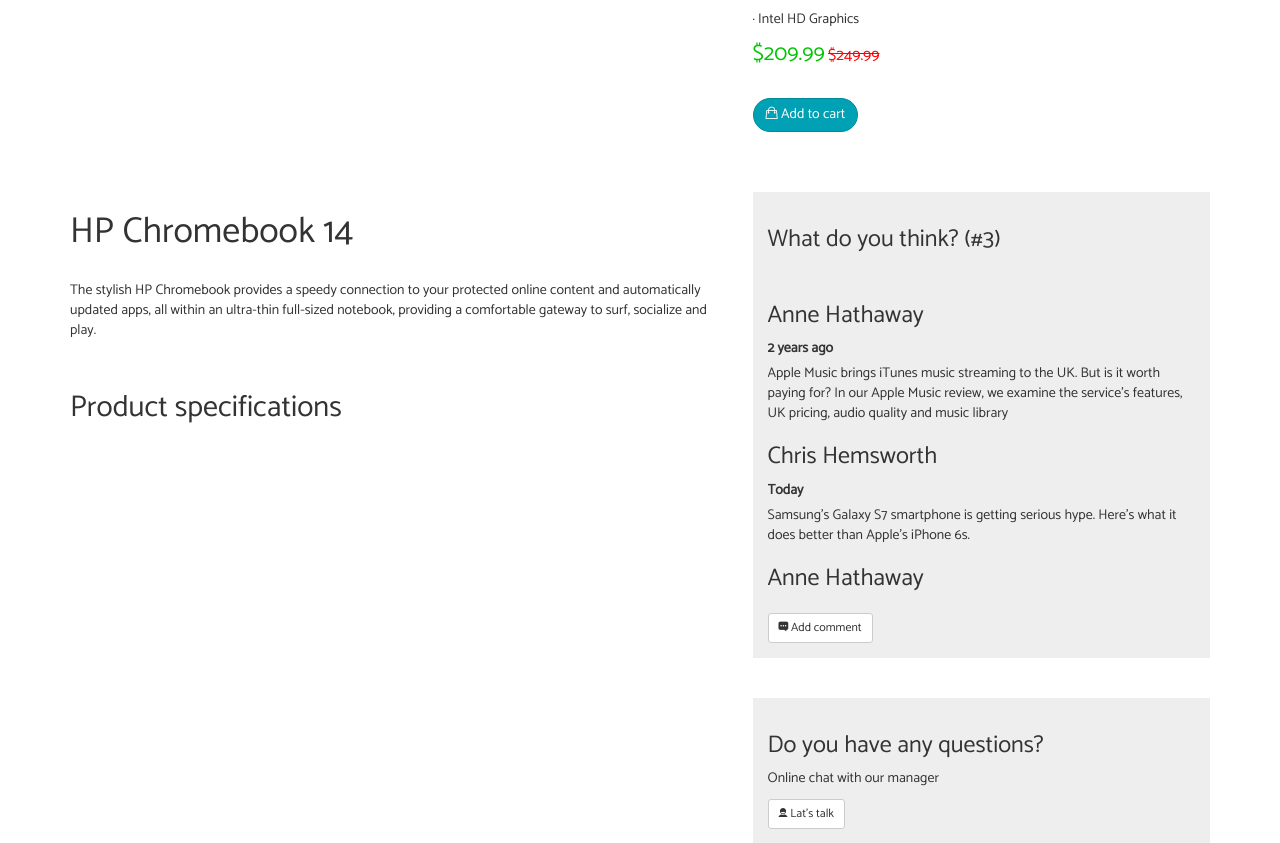
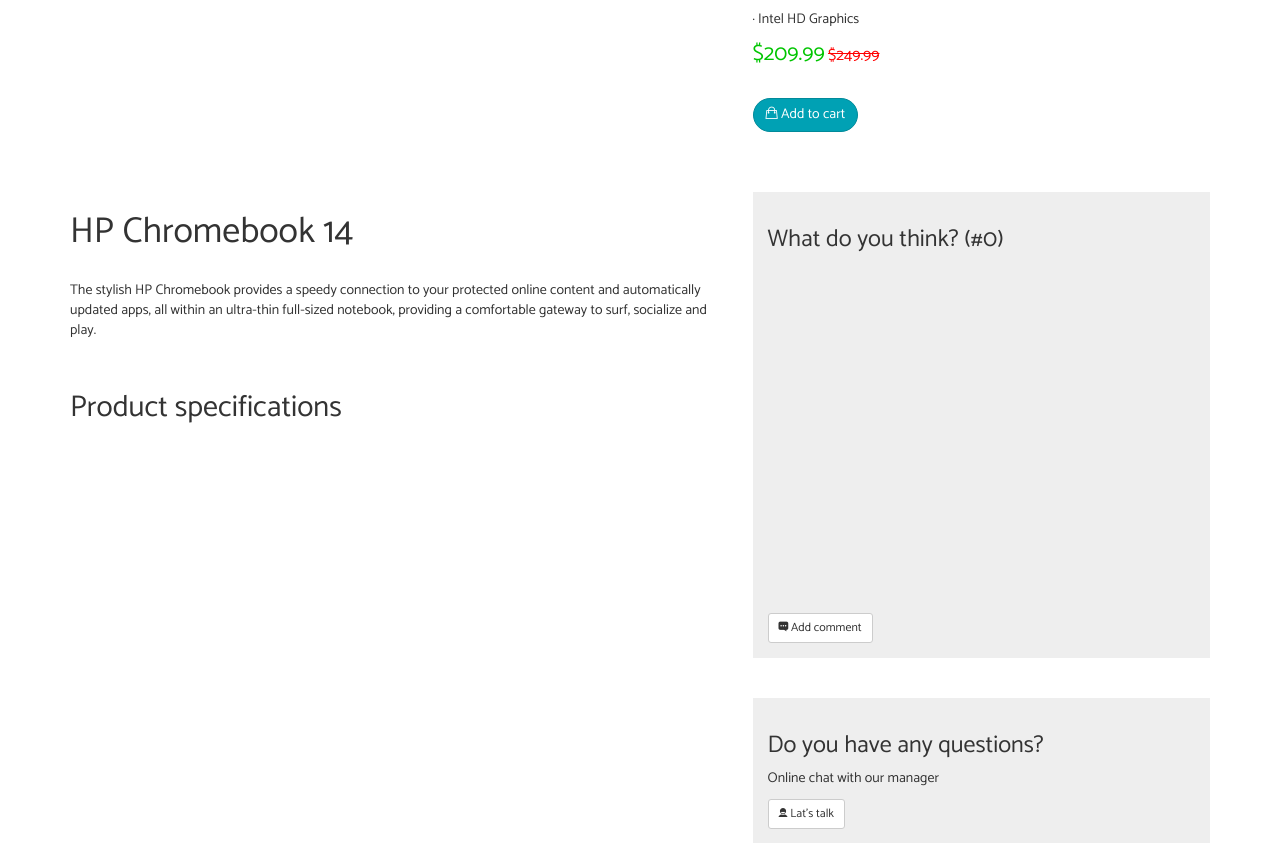
Before and after one commit to saeedmhmoud100/full-ecommerce-website, a Django app: page /catalogproduct/2 in a window 1280 px wide. Shown: the part 342-1185 px from the top of the page. Run offline with Django 3.2, Linux system fonts and the light colour scheme; data comes from the database, SQL or seed files in the repository; some libraries are stand-ins or nearby versions; some web fonts are replaced.

Commit message:
created show comments in the catalog-product page

```diff
--- a/src/ecommerce/views.py
+++ b/src/ecommerce/views.py
@@ -4,7 +4,7 @@
 from django.core.paginator import Paginator
 from django.core.paginator import Paginator, EmptyPage, PageNotAnInteger
 from django.views.generic import View,ListView
-from .models import Product,ProductImg,ProductProperty
+from .models import Product,ProductImg,ProductProperty,productComment
 # Create your views here.
 
 def home(request):
@@ -79,10 +79,12 @@
         product = get_object_or_404(Product,pk=pk)
         images = ProductImg.objects.filter(product=pk)
         props = ProductProperty.objects.filter(product=pk)
+        comments = productComment.objects.filter(product=pk)
         context = {
             'product':product,
             'images':images,
-            'props':props
+            'props':props,
+            'comments':comments
         }
         return render(request,'ecommerce/catalog-product.html',context)
 
--- a/src/templates/ecommerce/catalog-product.html
+++ b/src/templates/ecommerce/catalog-product.html
@@ -124,31 +124,20 @@
           </div>
           <div class="col-sm-5">
             <div class="comments">
-              <h2 class="h3">What do you think? (#3)</h2>
+              <h2 class="h3">What do you think? (#{{product.comment.count}})</h2>
               <br>
 
 
               <div class="wrapper">
                 <div class="content">
-                  <h3>Anne Hathaway</h3>
-                  <label>2 years ago</label>
+
+                  {% for comment in comments %}
+                    <h3>{{comment.user.username}}</h3>
+                  <label>{{ comment.created_at|timesince }} ago</label>
                   <p>
-                    Apple Music brings iTunes music streaming to the UK. But is it worth paying for? In our Apple Music review, we examine the service's features, UK pricing, audio quality and music library
+                    {{comment.message}}
                   </p>
-
-
-                  <h3>Chris Hemsworth</h3>
-                  <label>Today</label>
-                  <p>
-                    Samsung's Galaxy S7 smartphone is getting serious hype. Here's what it does better than Apple's iPhone 6s.
-                  </p>
-
-
-                  <h3>Anne Hathaway</h3>
-                  <label>2 years ago</label>
-                  <p>
-                    Apple Music brings iTunes music streaming to the UK. But is it worth paying for? In our Apple Music review, we examine the service's features, UK pricing, audio quality and music library
-                  </p>
+                  {% endfor %}
                 </div>
               </div>
               <br>
```
